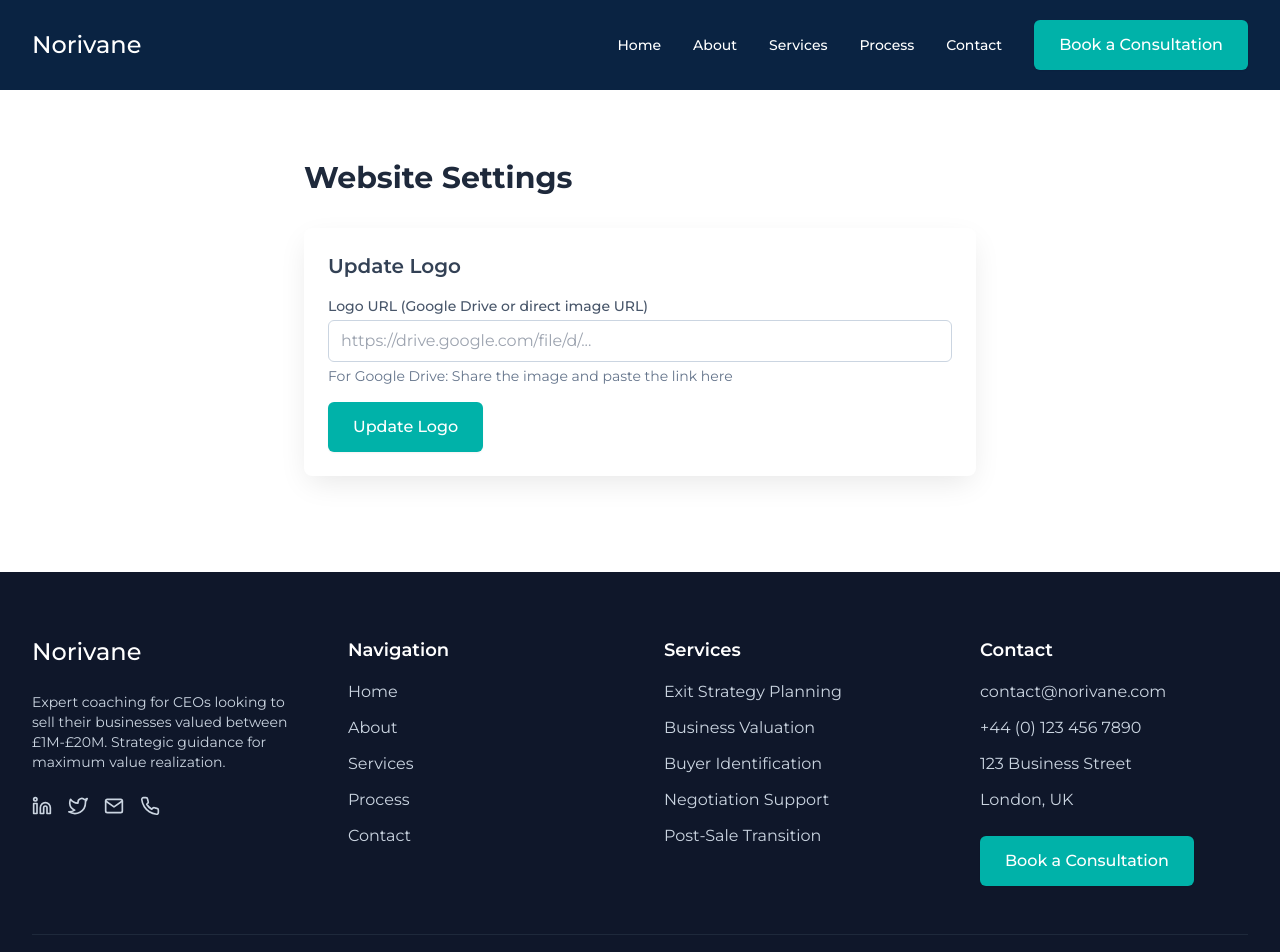
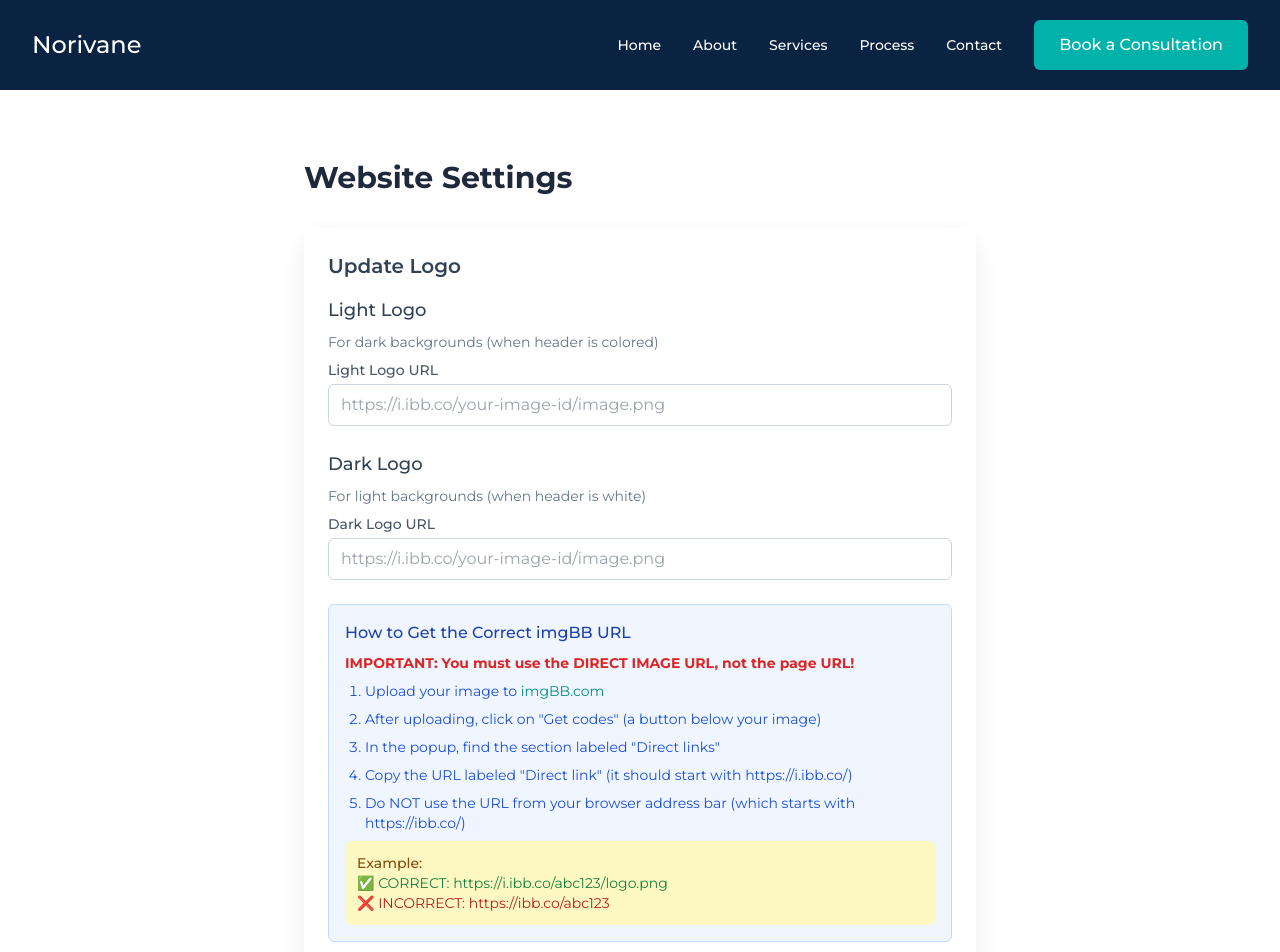
Before and after one commit to matthewbroadbent/202505271429-norivane_website, a React (Vite) app: page /settings in a window 1280 px wide. Shown: the top 952 px of the page. Built offline with nearby package versions, Linux system fonts and the light colour scheme.

Commit message:
202505302117 commit

```diff
--- a/src/components/ui/Logo.jsx
+++ b/src/components/ui/Logo.jsx
@@ -2,30 +2,75 @@ import { Link } from 'react-router-dom'
 import { useState, useEffect } from 'react'
 
 const Logo = ({ variant = 'dark' }) => {
-  const [logoUrl, setLogoUrl] = useState('')
+  const [logoUrls, setLogoUrls] = useState({
+    light: '',
+    dark: ''
+  })
+  const [logoError, setLogoError] = useState({
+    light: false,
+    dark: false
+  })
+  const [isLoading, setIsLoading] = useState({
+    light: true,
+    dark: true
+  })
 
-  // This function will be called when you want to update the logo
-  const updateLogo = (newLogoUrl) => {
-    setLogoUrl(newLogoUrl)
-    // Optionally save to localStorage for persistence
-    localStorage.setItem('norivaneLogoUrl', newLogoUrl)
+  // Load logos from localStorage on component mount
+  useEffect(() => {
+    const savedLightLogo = localStorage.getItem('norivaneLightLogoUrl')
+    const savedDarkLogo = localStorage.getItem('norivaneDarkLogoUrl')
+
+    // Reset error states when URLs change
+    setLogoError({
+      light: false,
+      dark: false
+    })
+
+    setIsLoading({
+      light: !!savedLightLogo,
+      dark: !!savedDarkLogo
+    })
+
+    setLogoUrls({
+      light: savedLightLogo || '',
+      dark: savedDarkLogo || ''
+    })
+  }, [])
+
+  // Determine which logo to show based on variant
+  const logoToShow = variant === 'light' ? logoUrls.light : logoUrls.dark
+  const hasError = variant === 'light' ? logoError.light : logoError.dark
+  const isLoadingCurrent = variant === 'light' ? isLoading.light : isLoading.dark
+
+  const handleImageError = (e, type) => {
+    console.error(`Logo failed to load (${type}):`, e.target.src)
+    setLogoError(prev => ({
+      ...prev,
+      [type]: true
+    }))
+    setIsLoading(prev => ({
+      ...prev,
+      [type]: false
+    }))
   }
 
-  // Load logo from localStorage on component mount
-  useEffect(() => {
-    const savedLogo = localStorage.getItem('norivaneLogoUrl')
-    if (savedLogo) {
-      setLogoUrl(savedLogo)
-    }
-  }, [])
+  const handleImageLoad = (type) => {
+    setIsLoading(prev => ({
+      ...prev,
+      [type]: false
+    }))
+  }
 
   return (
     <Link to="/" className="flex items-center">
-      {logoUrl ? (
+      {logoToShow && !hasError ? (
         <img
-          src={logoUrl}
+          src={logoToShow}
           alt="Norivane Logo"
           className="h-10 w-auto"
+          onError={(e) => handleImageError(e, variant)}
+          onLoad={() => handleImageLoad(variant)}
+          crossOrigin="anonymous" // Add CORS attribute
         />
       ) : (
         <span className={`text-2xl font-sans font-medium ${variant === 'light' ? 'text-white' : 'text-primary-500'}`}>
@@ -36,10 +81,20 @@ const Logo = ({ variant = 'dark' }) => {
   )
 }
 
-// Export both the component and the update function
+// Export the component and update functions
 export default Logo
-export const updateLogoUrl = (url) => {
-  localStorage.setItem('norivaneLogoUrl', url)
-  // Force a refresh to show the new logo
-  window.location.reload()
+
+export const updateLogoUrl = (lightUrl, darkUrl) => {
+  // Clear previous logo URLs first
+  localStorage.removeItem('norivaneLightLogoUrl')
+  localStorage.removeItem('norivaneDarkLogoUrl')
+
+  // Small delay to ensure clearing happens first
+  setTimeout(() => {
+    if (lightUrl) localStorage.setItem('norivaneLightLogoUrl', lightUrl)
+    if (darkUrl) localStorage.setItem('norivaneDarkLogoUrl', darkUrl)
+
+    // Force a refresh to show the new logo
+    window.location.reload()
+  }, 100)
 }
--- a/src/pages/Settings.jsx
+++ b/src/pages/Settings.jsx
@@ -1,39 +1,145 @@
-import { useState } from 'react'
+import { useState, useEffect } from 'react'
 import { updateLogoUrl } from '../components/ui/Logo'
 
 const Settings = () => {
-  const [logoUrl, setLogoUrl] = useState('')
+  const [logoUrls, setLogoUrls] = useState({
+    light: localStorage.getItem('norivaneLightLogoUrl') || '',
+    dark: localStorage.getItem('norivaneDarkLogoUrl') || ''
+  })
   const [message, setMessage] = useState('')
+  const [previewUrls, setPreviewUrls] = useState({
+    light: '',
+    dark: ''
+  })
+  const [previewErrors, setPreviewErrors] = useState({
+    light: false,
+    dark: false
+  })
+
+  // Update preview URLs when component mounts
+  useEffect(() => {
+    if (logoUrls.light) {
+      setPreviewUrls(prev => ({
+        ...prev,
+        light: logoUrls.light
+      }))
+    }
+
+    if (logoUrls.dark) {
+      setPreviewUrls(prev => ({
+        ...prev,
+        dark: logoUrls.dark
+      }))
+    }
+  }, [])
+
+  const handleUrlChange = (e, variant) => {
+    const url = e.target.value.trim()
+
+    // Update the input field value
+    setLogoUrls(prev => ({
+      ...prev,
+      [variant]: url
+    }))
+
+    // Reset error state when URL changes
+    setPreviewErrors(prev => ({
+      ...prev,
+      [variant]: false
+    }))
+
+    // Update the preview URL
+    setPreviewUrls(prev => ({
+      ...prev,
+      [variant]: url
+    }))
+
+    // Clear any error messages when URL changes
+    setMessage('')
+  }
+
+  // Helper function to check if URL is a direct image URL
+  const isDirectImageUrl = (url) => {
+    if (!url) return true; // Empty URLs are fine
+
+    // Check if URL ends with an image extension
+    const imageExtensions = ['.jpg', '.jpeg', '.png', '.gif', '.svg', '.webp'];
+    return imageExtensions.some(ext => url.toLowerCase().endsWith(ext));
+  }
+
+  // Helper function to check if URL is an imgBB page URL instead of direct image
+  const isImgBBPageUrl = (url) => {
+    return url.includes('ibb.co/') && !url.includes('i.ibb.co/');
+  }
 
   const handleLogoUpdate = (e) => {
     e.preventDefault()
 
-    if (!logoUrl) {
-      setMessage('Please enter a logo URL')
+    if (!logoUrls.light && !logoUrls.dark) {
+      setMessage('Please enter at least one logo URL')
       return
     }
 
-    // Update the logo
-    updateLogoUrl(logoUrl)
-    setMessage('Logo updated successfully! Refreshing...')
+    // Check if URLs are direct image URLs
+    if (logoUrls.light && !isDirectImageUrl(logoUrls.light)) {
+      setMessage('Light logo URL does not appear to be a direct image URL. Please use a URL that ends with .jpg, .png, etc.')
+      return
     }
 
-  const handleGoogleDriveUrl = (url) => {
-    // Convert Google Drive sharing URL to direct image URL if needed
-    if (url.includes('drive.google.com/file/d/')) {
-      // Extract the file ID
-      const fileIdMatch = url.match(/\/d\/([^/]+)/)
-      if (fileIdMatch && fileIdMatch[1]) {
-        const fileId = fileIdMatch[1]
-        // Create direct link
-        const directLink = `https://drive.google.com/uc?export=view&id=${fileId}`
-        setLogoUrl(directLink)
+    if (logoUrls.dark && !isDirectImageUrl(logoUrls.dark)) {
+      setMessage('Dark logo URL does not appear to be a direct image URL. Please use a URL that ends with .jpg, .png, etc.')
       return
     }
+
+    // Check if URLs are imgBB page URLs instead of direct image URLs
+    if (logoUrls.light && isImgBBPageUrl(logoUrls.light)) {
+      setMessage('Light logo URL appears to be an imgBB page URL, not a direct image URL. Please use the "Direct link" from imgBB that starts with https://i.ibb.co/')
+      return
     }
 
-    // If not a Google Drive URL or couldn't parse, use as is
-    setLogoUrl(url)
+    if (logoUrls.dark && isImgBBPageUrl(logoUrls.dark)) {
+      setMessage('Dark logo URL appears to be an imgBB page URL, not a direct image URL. Please use the "Direct link" from imgBB that starts with https://i.ibb.co/')
+      return
+    }
+
+    // Check if any previews had errors
+    if (previewErrors.light && logoUrls.light) {
+      setMessage('Light logo preview failed to load. Please check the URL.')
+      return
+    }
+
+    if (previewErrors.dark && logoUrls.dark) {
+      setMessage('Dark logo preview failed to load. Please check the URL.')
+      return
+    }
+
+    // Update both logos
+    updateLogoUrl(
+      logoUrls.light.trim(),
+      logoUrls.dark.trim()
+    )
+
+    setMessage('Logos updated successfully! Refreshing...')
+  }
+
+  const handleImageError = (variant) => {
+    console.error(`Preview image error for ${variant} logo:`, previewUrls[variant])
+    setPreviewErrors(prev => ({
+      ...prev,
+      [variant]: true
+    }))
+    setMessage(`Error loading ${variant} logo preview. Please check the URL or try a different image.`)
+  }
+
+  const handleImageLoad = (variant) => {
+    setPreviewErrors(prev => ({
+      ...prev,
+      [variant]: false
+    }))
+    // Clear error message if it was related to this image
+    if (message.includes(`Error loading ${variant} logo`)) {
+      setMessage('')
+    }
   }
 
   return (
@@ -51,42 +157,129 @@ const Settings = () => {
           )}
 
           <form onSubmit={handleLogoUpdate}>
+            {/* Light Logo (for dark backgrounds) */}
+            <div className="mb-6">
+              <h3 className="text-lg font-medium text-secondary-700 mb-2">Light Logo</h3>
+              <p className="text-sm text-secondary-500 mb-2">
+                For dark backgrounds (when header is colored)
+              </p>
+
               <div className="mb-4">
-              <label htmlFor="logoUrl" className="block text-sm font-medium text-secondary-600 mb-1">
-                Logo URL (Google Drive or direct image URL)
+                <label htmlFor="lightLogoUrl" className="block text-sm font-medium text-secondary-600 mb-1">
+                  Light Logo URL
                 </label>
                 <input
                   type="text"
-                id="logoUrl"
+                  id="lightLogoUrl"
                   className="w-full px-3 py-2 border border-secondary-300 rounded-md focus:outline-none focus:ring-2 focus:ring-accent-500"
-                placeholder="https://drive.google.com/file/d/..."
-                value={logoUrl}
-                onChange={(e) => handleGoogleDriveUrl(e.target.value)}
+                  placeholder="https://i.ibb.co/your-image-id/image.png"
+                  value={logoUrls.light}
+                  onChange={(e) => handleUrlChange(e, 'light')}
                 />
-              <p className="text-sm text-secondary-500 mt-1">
-                For Google Drive: Share the image and paste the link here
+                {logoUrls.light && isImgBBPageUrl(logoUrls.light) && (
+                  <p className="mt-1 text-red-500 text-sm">
+                    This appears to be an imgBB page URL, not a direct image URL. Please use the "Direct link" instead.
                   </p>
+                )}
               </div>
 
-            {logoUrl && (
+              {previewUrls.light && (
                 <div className="mb-4">
                   <p className="text-sm font-medium text-secondary-600 mb-2">Preview:</p>
-                <div className="border border-secondary-200 rounded-md p-4 bg-secondary-50">
+                  <div className="border border-secondary-200 rounded-md p-4 bg-primary-500">
                     <img
-                    src={logoUrl}
-                    alt="Logo Preview"
+                      src={previewUrls.light}
+                      alt="Light Logo Preview"
                       className="h-12 w-auto"
-                    onError={() => setMessage("Error loading image. Please check the URL.")}
+                      onError={() => handleImageError('light')}
+                      onLoad={() => handleImageLoad('light')}
+                      crossOrigin="anonymous"
                     />
                   </div>
                 </div>
               )}
+            </div>
+
+            {/* Dark Logo (for light backgrounds) */}
+            <div className="mb-6">
+              <h3 className="text-lg font-medium text-secondary-700 mb-2">Dark Logo</h3>
+              <p className="text-sm text-secondary-500 mb-2">
+                For light backgrounds (when header is white)
+              </p>
+
+              <div className="mb-4">
+                <label htmlFor="darkLogoUrl" className="block text-sm font-medium text-secondary-600 mb-1">
+                  Dark Logo URL
+                </label>
+                <input
+                  type="text"
+                  id="darkLogoUrl"
+                  className="w-full px-3 py-2 border border-secondary-300 rounded-md focus:outline-none focus:ring-2 focus:ring-accent-500"
+                  placeholder="https://i.ibb.co/your-image-id/image.png"
+                  value={logoUrls.dark}
+                  onChange={(e) => handleUrlChange(e, 'dark')}
+                />
+                {logoUrls.dark && isImgBBPageUrl(logoUrls.dark) && (
+                  <p className="mt-1 text-red-500 text-sm">
+                    This appears to be an imgBB page URL, not a direct image URL. Please use the "Direct link" instead.
+                  </p>
+                )}
+              </div>
+
+              {previewUrls.dark && (
+                <div className="mb-4">
+                  <p className="text-sm font-medium text-secondary-600 mb-2">Preview:</p>
+                  <div className="border border-secondary-200 rounded-md p-4 bg-white">
+                    <img
+                      src={previewUrls.dark}
+                      alt="Dark Logo Preview"
+                      className="h-12 w-auto"
+                      onError={() => handleImageError('dark')}
+                      onLoad={() => handleImageLoad('dark')}
+                      crossOrigin="anonymous"
+                    />
+                  </div>
+                </div>
+              )}
+            </div>
+
+            <div className="mt-4">
+              <div className="bg-blue-50 border border-blue-200 rounded-md p-4 mb-4">
+                <h4 className="text-blue-800 font-medium mb-2">How to Get the Correct imgBB URL</h4>
+                <div className="text-sm text-blue-700 space-y-2">
+                  <p className="font-bold text-red-600">IMPORTANT: You must use the DIRECT IMAGE URL, not the page URL!</p>
+                  <ol className="list-decimal pl-5 space-y-2">
+                    <li>Upload your image to <a href="https://imgbb.com/" target="_blank" rel="noopener noreferrer" className="text-accent-600 hover:underline">imgBB.com</a></li>
+                    <li>After uploading, click on "Get codes" (a button below your image)</li>
+                    <li>In the popup, find the section labeled "Direct links"</li>
+                    <li>Copy the URL labeled "Direct link" (it should start with https://i.ibb.co/)</li>
+                    <li>Do NOT use the URL from your browser address bar (which starts with https://ibb.co/)</li>
+                  </ol>
+                  <div className="mt-3 p-3 bg-yellow-100 rounded-md">
+                    <p className="font-medium text-yellow-800">Example:</p>
+                    <p className="text-green-700">✅ CORRECT: https://i.ibb.co/abc123/logo.png</p>
+                    <p className="text-red-700">❌ INCORRECT: https://ibb.co/abc123</p>
+                  </div>
+                </div>
+              </div>
+
+              <div className="bg-yellow-50 border border-yellow-200 rounded-md p-4 mb-4">
+                <h4 className="text-yellow-800 font-medium mb-2">Troubleshooting Image Loading</h4>
+                <ul className="list-disc pl-5 text-sm text-yellow-700 space-y-2">
+                  <li>Make sure the URL points directly to an image file (ends with .png, .jpg, etc.)</li>
+                  <li>Verify the image is publicly accessible (no login required)</li>
+                  <li>Try opening the URL in a new browser tab to confirm it loads</li>
+                  <li>Some image hosts may block hotlinking - imgBB allows it</li>
+                  <li>Clear your browser cache if you've updated an image with the same filename</li>
+                </ul>
+              </div>
+            </div>
 
             <button
               type="submit"
               className="btn-accent"
             >
-              Update Logo
+              Update Logos
             </button>
           </form>
         </div>
```
Also changed, not shown: 1 other file (tests, documents, lock files or other folders). Lines whose indentation alone changed are shown as unchanged.
